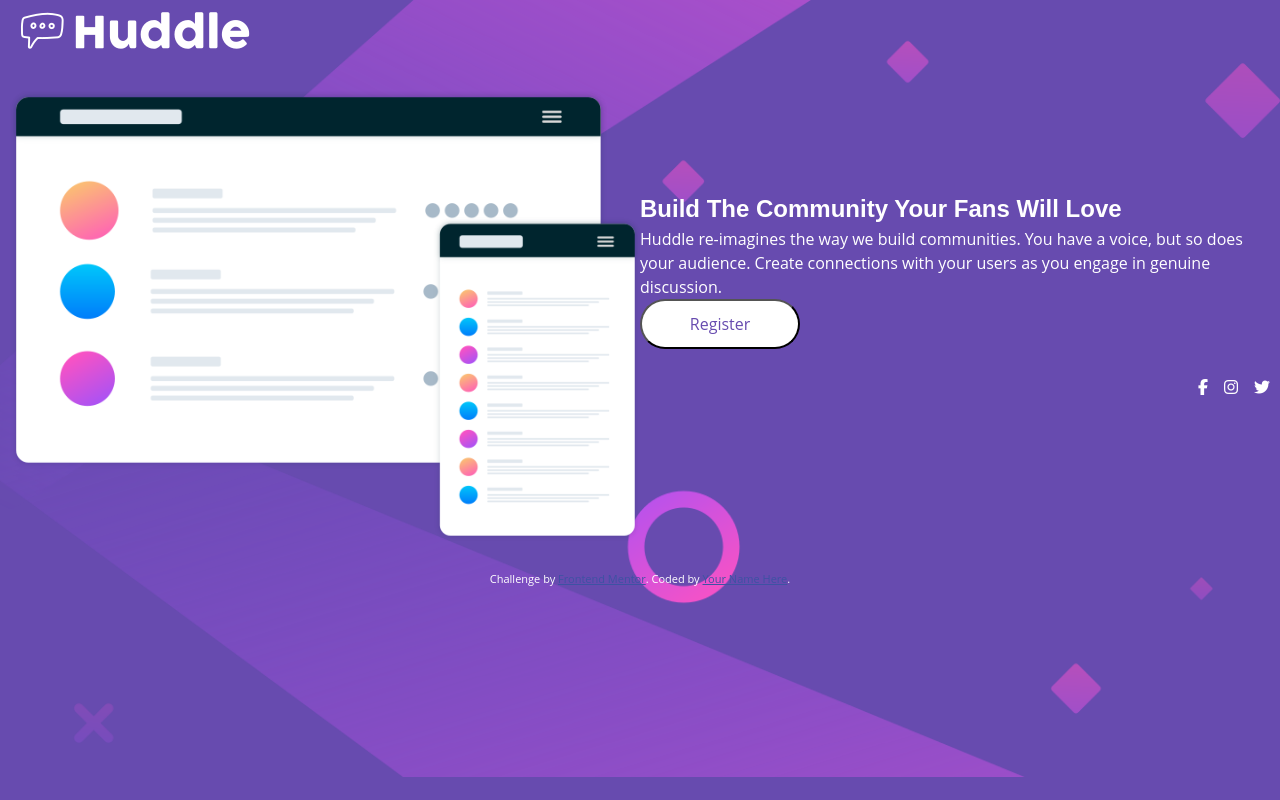
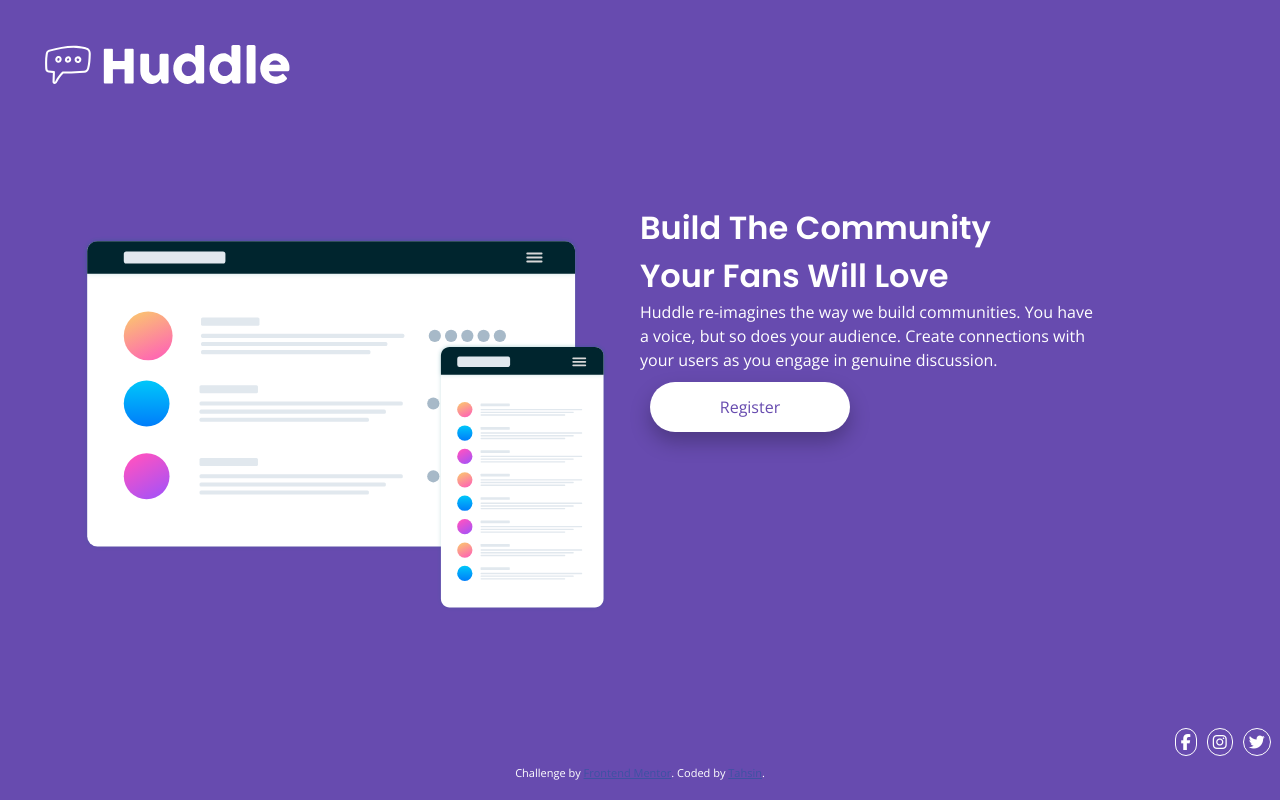
Before and after one commit to Randomgituser69/Huddle-page-, a plain HTML site: page index.html in a window 1280 px wide. Drawn offline with nearby package versions, Linux system fonts and the light colour scheme.

Commit message:
Update index.html

```diff
--- a/index.html
+++ b/index.html
@@ -7,137 +7,41 @@
   <link rel="icon" type="image/png" sizes="32x32" href="./images/favicon-32x32.png">
 
   <title>Frontend Mentor | Huddle landing page with single introductory section</title>
+  <link rel="stylesheet" href="style.css">
+  <link rel="preconnect" href="https://fonts.googleapis.com">
+<link rel="preconnect" href="https://fonts.gstatic.com" crossorigin>
+<link href="https://fonts.googleapis.com/css2?family=Open+Sans:ital,wght@0,300..800;1,300..800&family=Poppins:ital,wght@0,100;0,200;0,300;0,400;0,500;0,600;0,700;0,800;0,900;1,100;1,200;1,300;1,400;1,500;1,600;1,700;1,800;1,900&display=swap" rel="stylesheet">
 <script src="https://kit.fontawesome.com/70c69eb187.js" crossorigin="anonymous"></script>
   <!-- Feel free to remove these styles or customise in your own stylesheet 👍 -->
-  <style>
-  /* CSS Reset 👇 */
-    *, *::before, *::after {
-  box-sizing: border-box;
-}
-* {
-  margin: 0;
-}
-html, body {
-  height: 100%;
-}
-body {
-  line-height: 1.5;
-  -webkit-font-smoothing: antialiased;
-}
-img, picture, video, canvas, svg {
-  display: block;
-  max-width: 100%;
-}
-input, button, textarea, select {
-  font: inherit;
-}
-p, h1, h2, h3, h4, h5, h6 {
-  overflow-wrap: break-word;
-}
-#root, #__next {
-  isolation: isolate;
-}
-    /*CSS Styles 👇 */
-@import url('https://fonts.googleapis.com/css2?family=Open+Sans:ital,wght@0,300..800;1,300..800&family=Poppins:ital,wght@0,100;0,200;0,300;0,400;0,500;0,600;0,700;0,800;0,900;1,100;1,200;1,300;1,400;1,500;1,600;1,700;1,800;1,900&display=swap');
-    body {
-      background-color: var(--Violet);
-      background-image: url(bg-desktop.png);
-      background-repeat: no-repeat;
-      background-size: contain;
-      font-family: 'Open Sans', sans-serif;
-    }
+  </head>
+<body>
+  <header>
+    <img src="logo.svg" alt="huddle logo" id="logo">
+  </header>
+  <main>
+  <div class="img" aria-label="picture">
+    <img src="illustration-mockups.svg">
+  </div>
+    <div class="right">
 
-    :root {
-      --Violet: hsl(257, 40%, 49%);
---Soft-Magenta: hsl(300, 69%, 71%);
-    }
-    .container {
-      display: grid;
-      grid-template-columns: repeat(auto-fit, minmax(300px, 1fr));
-      padding: 30px 10px;
-    }
-
-   .h2, h1 {
-       font-family: 'Poppins', sans-serif;
-       font-weight: 600;
-     color: white;
-       font-size: 1.5rem;
-    }
-    p {
-      font-weight: 400;
-      color: white;
-    }
-    .text {
-      padding-top: 100px;
-    }
-    .fa-brands {
-      color: white;
-    }
-    .fa-brands:hover {
-      color: var(--Soft-Magenta)
-    }
-    .social {
-      display: flex;
-      flex-direction: row;
-      justify-content: end;
-      padding-top: 30px;
-      gap: 1rem;
-    }
-    button {
-      background-color: white;
-      width: 160px;
-      height: 50px;
-      color: var(--Violet);
-      border-radius: 30px;
-    }
-    button:hover {
-      background-color: var(--Soft-Magenta);
-      color: white;
-    }
-    .attribution { font-size: 11px; text-align: center; }
-    .attribution a { color: hsl(228, 45%, 44%); }
-    @media screen and (min-width: 20rem) and (orientation: potrait) {
-      body {
-      background-color: var(--Violet);
-      background-image: url(bg-mobile.png);
-      background-repeat: no-repeat;
-      background-size: cover;
-      }
-      .text {
-        align-items: center;
-        text-align: center;
-      }
-    }
-
-  </style>
-</head>
-<body>
-  <div class="header">
-    <h1><img src="logo.png"></h1>
-  </div>
-  <div class="container">
-  <div class="img">
-    <img src="illustration-mockups.png">
-  </div>
-    <div class="text">
-
-<span class="h2">Build The Community Your Fans Will Love</span>
+<h1>Build The Community Your Fans Will Love</h1>
   <p>Huddle re-imagines the way we build communities. You have a voice, but so does your audience.
   Create connections with your users as you engage in genuine discussion.</p>
 
   <button>Register</button>
+
+    </div>
+</main>
+
+  <footer>
     <div class="social">
     <i class="fa-brands fa-facebook-f"></i>
     <i class="fa-brands fa-instagram"></i>
     <i class="fa-brands fa-twitter"></i>
     </div>
-    </div>
-</div>
-
-  <footer>
     <p class="attribution">
       Challenge by <a href="https://www.frontendmentor.io?ref=challenge" target="_blank">Frontend Mentor</a>.
-      Coded by <a href="#">Your Name Here</a>.
+      Coded by <a href="#">Tahsin</a>.
     </p>
   </footer>
 </body>
```
